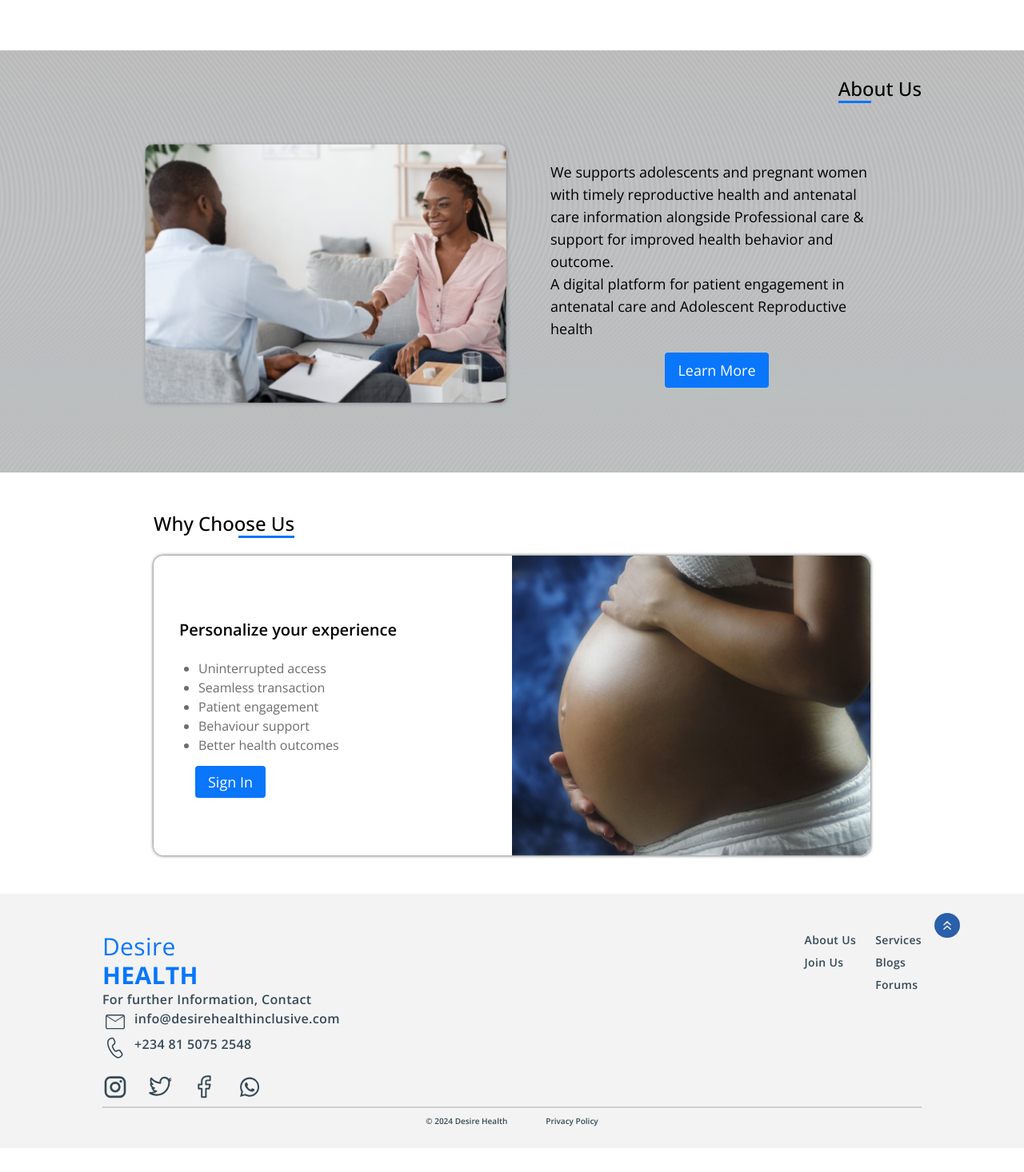
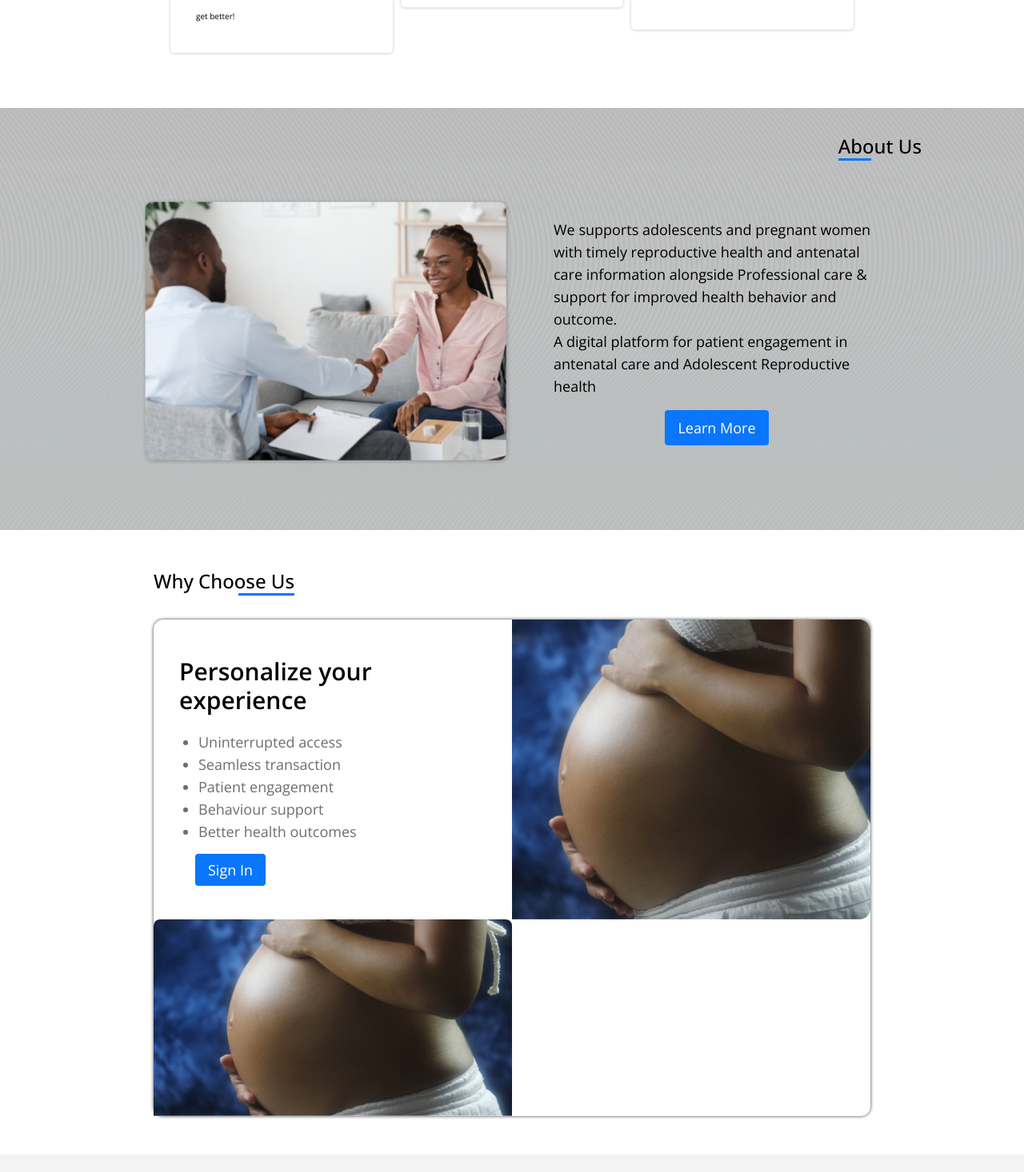
Before and after one commit to Mayokunnn/Desire-Health, a React (Vite) app: page / in a window 1280 px wide. Shown: the part 1320-2786 px from the top of the page at 80% size. Before the commit the page ends 2756 px from the top, so only its background shows below. Built offline with nearby package versions, Linux system fonts and the light colour scheme.

Commit message:
Refactoring

```diff
--- a/src/App.jsx
+++ b/src/App.jsx
@@ -43,7 +43,7 @@ function App() {
               }
             />
             <Route
-              path="register"
+              path="register/*"
               element={
                 <Suspense fallback={<Loader />}>
                   <Register />
--- a/src/components/About.jsx
+++ b/src/components/About.jsx
@@ -2,10 +2,13 @@ import Button from "./Button";
 
 export default function About() {
   return (
-    <div className="flex flex-col lg:flex-row lg:items-center gap-12 w-full py-8 lg:p-12">
-      <img className="w-full lg:w-1/2 lg:h-2/5 " src="/assets/pic-1.png" />
-      <div className="w-full lg:w-1/2 flex flex-col items-center justify-center gap-4">
-        <p className="text-sm lg:text-lg leading-normal ">
+    <div className="flex flex-col lg:flex-row md:items-center gap-12 w-full py-8 lg:p-12">
+      <img
+        className="w-full md:w-8/10 lg:w-1/2 lg:h-2/5 "
+        src="/assets/pic-1.png"
+      />
+      <div className="w-full lg:w-1/2 md:px-6 lg:px-1 flex flex-col items-center justify-center gap-4">
+        <p className="text-sm md:text-lg leading-normal ">
           We supports adolescents and pregnant women with timely reproductive
           health and antenatal care information alongside Professional care &
           support for improved health behavior and outcome. <br />A digital
--- a/src/components/Footer.jsx
+++ b/src/components/Footer.jsx
@@ -58,7 +58,7 @@ export default function Footer() {
             </a>
           </div>
         </div>
-        <div className="flex gap-2 lg:gap-6 ">
+        <div className="text-xs md:text-base flex gap-2 lg:gap-6 ">
           <ul className="space-y-1 lg:space-y-2">
             <li>About Us</li>
             <li>Join Us</li>
--- a/src/components/HeroContent.jsx
+++ b/src/components/HeroContent.jsx
@@ -2,11 +2,11 @@ import Button from "./Button";
 
 export default function HeroContent() {
   return (
-    <div className="lg:max-w-2xl pl-6 lg:pl-16 text-white space-y-5">
-      <h2 className="font-semibold text-3xl lg:text-5xl leading-snug">
+    <div className="md:max-w-2xl pl-6 lg:pl-16 text-white space-y-5">
+      <h2 className="font-semibold text-3xl md:text-5xl leading-snug">
         Health Education Platform you can Trust
       </h2>
-      <p className="text-sm lg:text-base">
+      <p className="text-sm md:text-base">
         For your routine patient education sessions on Antenatal care,
         Adolescent Reproductive Health and More!
       </p>
--- a/src/components/Section.jsx
+++ b/src/components/Section.jsx
@@ -11,9 +11,9 @@ export default function Section({ children, color, type = "" }) {
     <div
       className={`${
         color === "grey"
-          ? "bg-[#f3f3f3] px-4 lg:px-32  "
+          ? "bg-[#f3f3f3] px-4 md:px-8 lg:px-32  "
           : "bg-white px-4 lg:px-48 py-8 lg:py-12 m-auto"
-      } space-y-6  ${type === "about" ? "bg-about-bg bg-cover py-8" : ""} ${
+      } space-y-8  ${type === "about" ? "bg-about-bg bg-cover py-8" : ""} ${
         type === "footer" ? "pb-2 lg:pb-6 py-6 lg:pt-12" : ""
       }`}
     >
--- a/src/components/SectionTitle.jsx
+++ b/src/components/SectionTitle.jsx
@@ -9,7 +9,7 @@ export default function SectionTitle({ side, title }) {
   console;
   return (
     <h3
-      className={`${position} inline-block capitalize text-grey-800 text-xl lg:text-2xl font-medium`}
+      className={`${position} inline-block capitalize text-grey-800 text-xl md:text-2xl font-medium`}
     >
       {title}
     </h3>
--- a/src/components/ServicesCard.jsx
+++ b/src/components/ServicesCard.jsx
@@ -37,9 +37,9 @@ export default function ServicesCard({ title, content, icon }) {
     <div className="max-w-[80%]  max-h-[85%] lg:max-h-fit lg:max-w-fit shrink-0 px-5 lg:px-8 py-6 lg:py-8 rounded-md shadow border border-1 space-y-4">
       <div className="grid grid-cols-[auto_1fr] items-center justify-start gap-2">
         <img className="w-10" src={`/assets/logo-${icon}.svg`} alt={title} />
-        <h3 className="font-semibold lg:text-lg">{title}</h3>
+        <h3 className="font-semibold md:text-2xl lg:text-lg">{title}</h3>
       </div>
-      <p className="text-sm lg:text-[10px]">{boldedContent}</p>
+      <p className="text-sm md:text-xl lg:text-[10px]">{boldedContent}</p>
     </div>
   );
 }
--- a/src/components/WhyChooseUs.jsx
+++ b/src/components/WhyChooseUs.jsx
@@ -5,12 +5,12 @@ export default function WhyChooseUs() {
   return (
     <div className="flex flex-col items-center justify-center lg:grid grid-cols-2 shadow-round rounded-xl">
       <div className="px-8 py-10 w-full space-y-5 order-1  ">
-        <h4 className="font-semibold text-xl leading-relaxed">
+        <h4 className="font-semibold text-xl md:text-3xl leading-relaxed">
           Personalize your experience
         </h4>
         <ul className="list-disc ml-6">
           {whyChooseUs.map((rsns, i) => (
-            <li key={i} className="text-base text-[#6d6d6d]">
+            <li key={i} className="text-base md:text-lg text-[#6d6d6d]">
               {rsns}
             </li>
           ))}
@@ -19,7 +19,11 @@ export default function WhyChooseUs() {
           <Button text={"register"} type={"primary"} />
         </div>
       </div>
-      <img className="w-full lg:order-2" src="/assets/pregnant.png" />
+      <img
+        className="hidden lg:block w-full lg:order-2"
+        src="/assets/pregnant.png"
+      />
+      <img className="w-full lg:order-2" src="/assets/pregnant-tab.png" />
     </div>
   );
 }
--- a/src/index.css
+++ b/src/index.css
@@ -5,6 +5,10 @@
 *{
     margin: 0;
     box-sizing: border-box;
+}
+
+body{
+    width: 100%;
 }
 @layer components {
 
--- a/src/pages/HomePage.jsx
+++ b/src/pages/HomePage.jsx
@@ -13,13 +13,13 @@ export default function HomePage() {
   return (
     <Main>
       <div>
-        <div className="grid grid-rows-[auto_1fr] h-screen w-full bg-hero-mobile lg:bg-hero-desktop bg-cover bg-no-repeat ">
+        <div className="grid grid-rows-[auto_1fr] h-screen w-full bg-hero-desktop bg-cover bg-center bg-no-repeat ">
           <Navbar pageType="header" />
           <Hero />
         </div>
         <Section>
           <SectionTitle title={"our services"} side={"right"} />
-          <div className="lg:hidden scroll-parent flex gap-3 h-[30vh] md:h-[70vh] ">
+          <div className="w-full lg:hidden scroll-parent flex gap-3 h-[30vh]">
             <div className="scroll-element flex primary  gap-6 m-2 lg:m-5">
               {servicesArray.map((serv, i) => (
                 <ServicesCard
@@ -41,6 +41,7 @@ export default function HomePage() {
               ))}
             </div>
           </div>
+
           <div className="hidden lg:block gap-3 h-fit ">
             <div className="grid grid-cols-3 gap-2 m-5">
               {servicesArray.map((serv, i) => (
--- a/tailwind.config.js
+++ b/tailwind.config.js
@@ -8,8 +8,12 @@ export default {
     backgroundImage: {
       "hero-desktop": "url('/assets/hero.png')",
       "hero-mobile": "url('/assets/hero-mobile.png')",
+      "hero-tablet": "url('/assets/hero-tablet.png')",
       "about-bg": "url(/assets/aboutus-bg.png)",
-      "onboarding-bg": "url(/assets/onboarding-bg.png)"
+      "onboarding-bg": "url(/assets/onboarding-bg.png)",
+      "pregnant-desk": "url(/assets/pregnant.png)",
+      "pregnant-tab": "url(/assets/pregnant-tab.png)",
+
     },
     screens: {
       'sm': '320px',
```
Also changed, not shown: src/components/Button.jsx (+6 -12 lines), public/assets/pregnant-tab.png (added).
